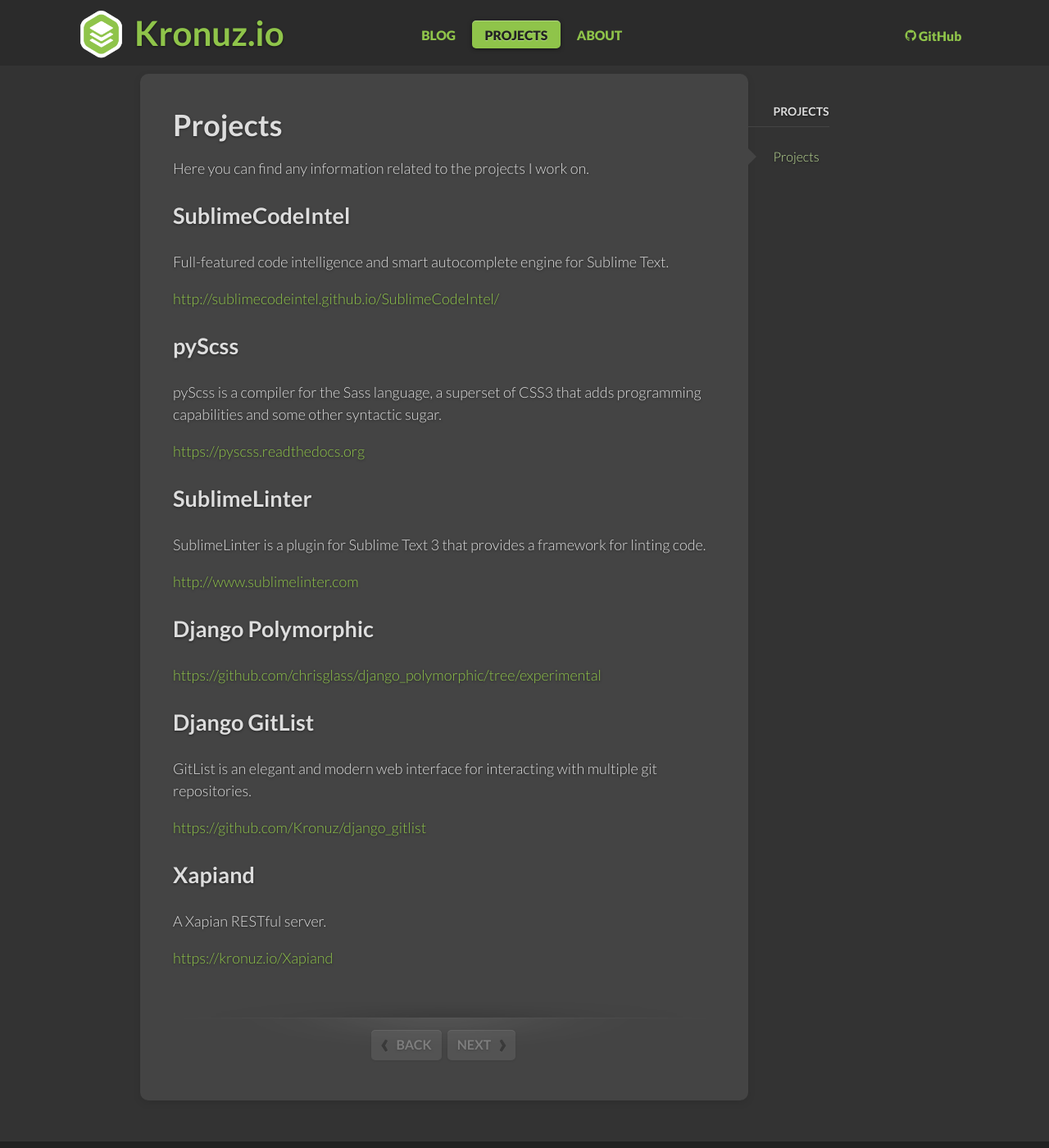
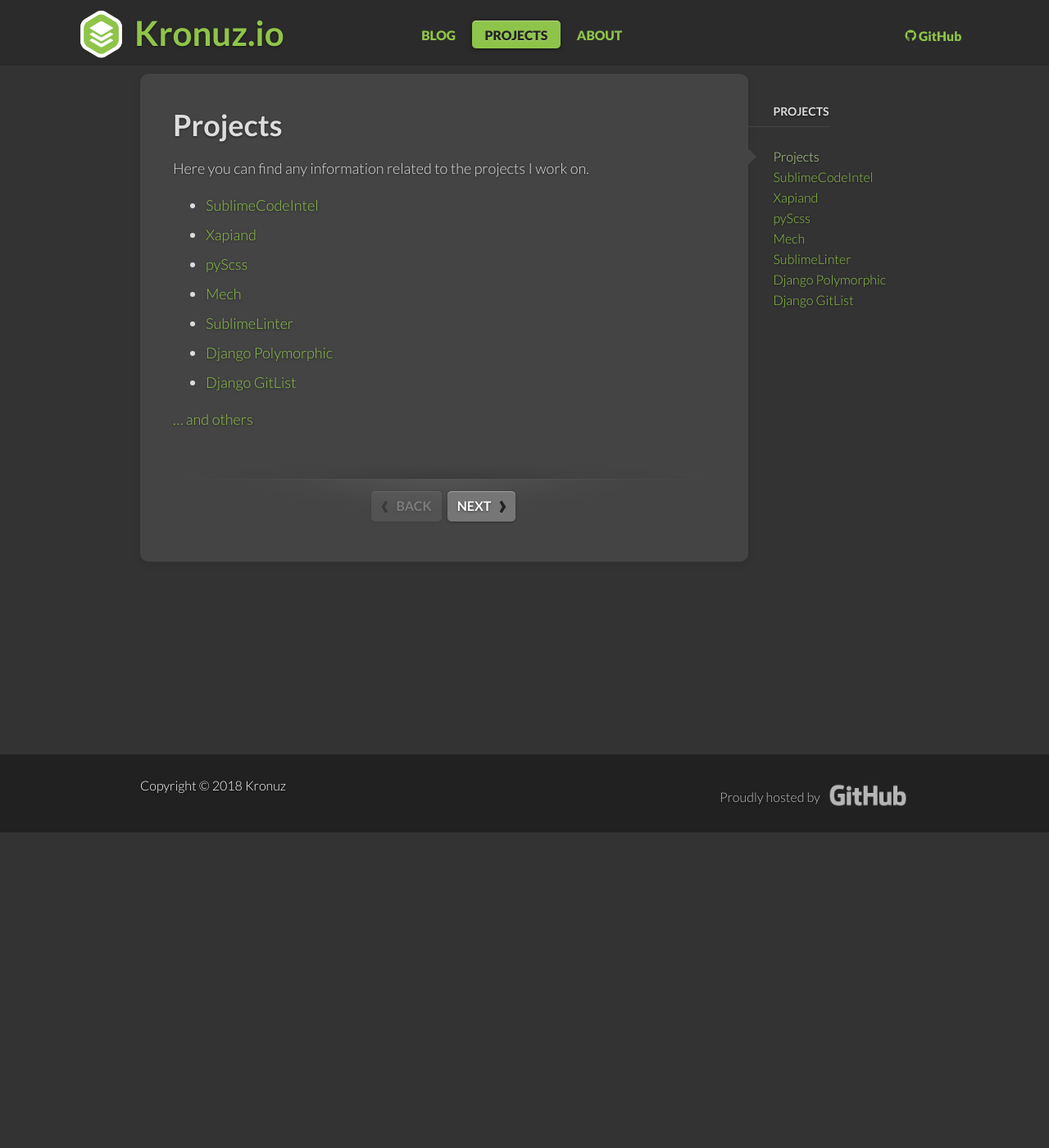
Before and after one commit to Kronuz/Kronuz.github.io, a Jekyll site: the page built from _docs/index.md, in a window 1280 px wide and 1400 px high. Shown: the whole window at 82% size. Built offline with Jekyll 4.4.1, drawn with Linux system fonts in a browser that asks for light colours; comment, search, counter and statistics services are not loaded.

Commit message:
Projects split

```diff
--- a/_docs/index.md
+++ b/_docs/index.md
@@ -6,42 +6,12 @@
 
 Here you can find any information related to the projects I work on.
 
+* [SublimeCodeIntel](/docs/sublimecodeintel)
+* [Xapiand](/docs/xapiand)
+* [pyScss](/docs/pyscss)
+* [Mech](/docs/mech)
+* [SublimeLinter](/docs/sublimelinter)
+* [Django Polymorphic](/docs/django_polymorphic)
+* [Django GitList](/docs/django_gitlist)
 
-## SublimeCodeIntel
-
-Full-featured code intelligence and smart autocomplete engine for Sublime Text.
-
-[http://sublimecodeintel.github.io/SublimeCodeIntel/](http://sublimecodeintel.github.io/SublimeCodeIntel/)
-
-
-## pyScss
-
-pyScss is a compiler for the Sass language, a superset of CSS3 that adds programming capabilities and some other syntactic sugar.
-
-[https://pyscss.readthedocs.org](https://pyscss.readthedocs.org)
-
-
-## SublimeLinter
-
-SublimeLinter is a plugin for Sublime Text 3 that provides a framework for linting code.
-
-[http://www.sublimelinter.com](http://www.sublimelinter.com)
-
-
-## Django Polymorphic
-
-[https://github.com/chrisglass/django_polymorphic/tree/experimental](https://github.com/chrisglass/django_polymorphic/tree/experimental)
-
-
-## Django GitList
-
-GitList is an elegant and modern web interface for interacting with multiple git repositories.
-
-[https://github.com/Kronuz/django_gitlist](https://github.com/Kronuz/django_gitlist)
-
-
-## Xapiand
-
-A Xapian RESTful server.
-
-[https://kronuz.io/Xapiand](https://kronuz.io/Xapiand)
+[... and others](https://github.com/Kronuz?tab=repositories)
```
Also changed, not shown: _data/docs.yml (+7 -0 lines), _docs/django_gitlist.md (added, +8 -0 lines), _docs/django_polymorphic.md (added, +8 -0 lines), _docs/mech.md (added, +8 -0 lines), _docs/pyscss.md (added, +10 -0 lines), _docs/sublimecodeintel.md (added, +10 -0 lines), _docs/sublimelinter.md (added, +10 -0 lines), _docs/xapiand.md (added, +12 -0 lines).
